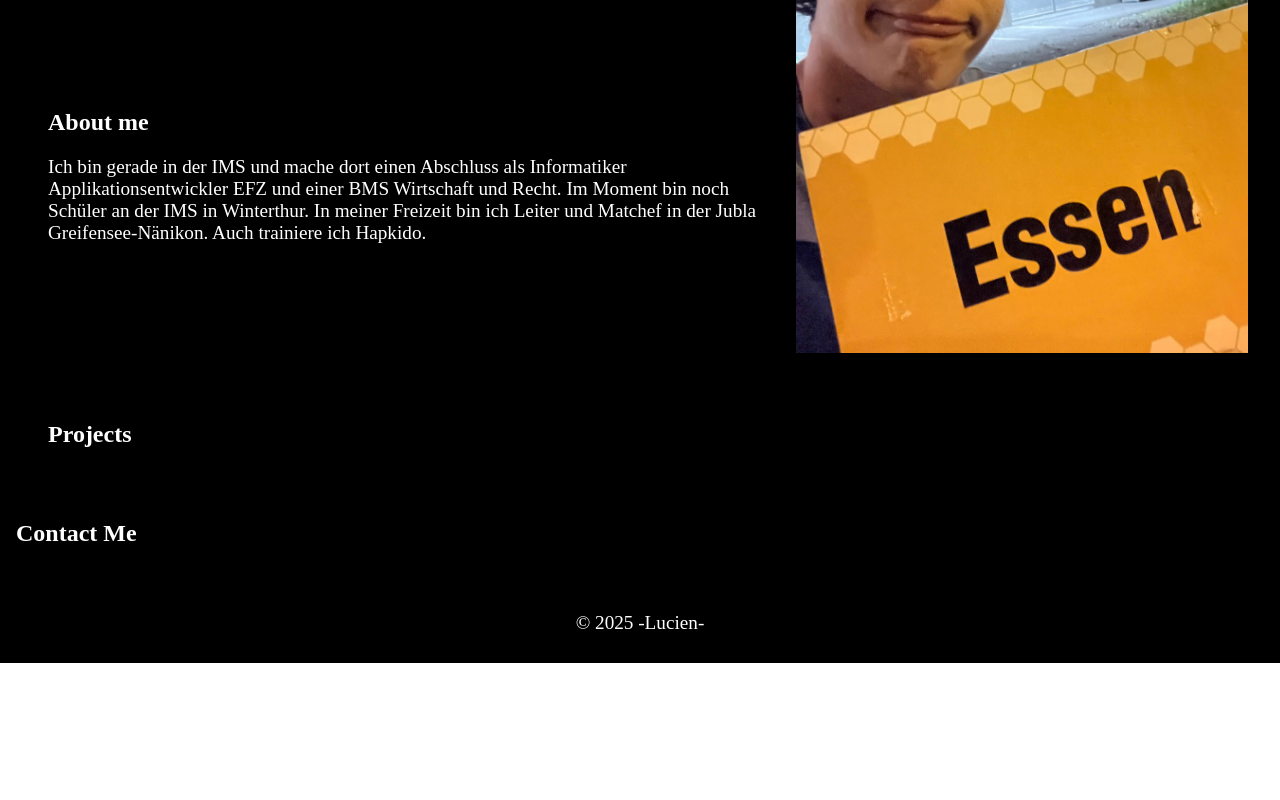
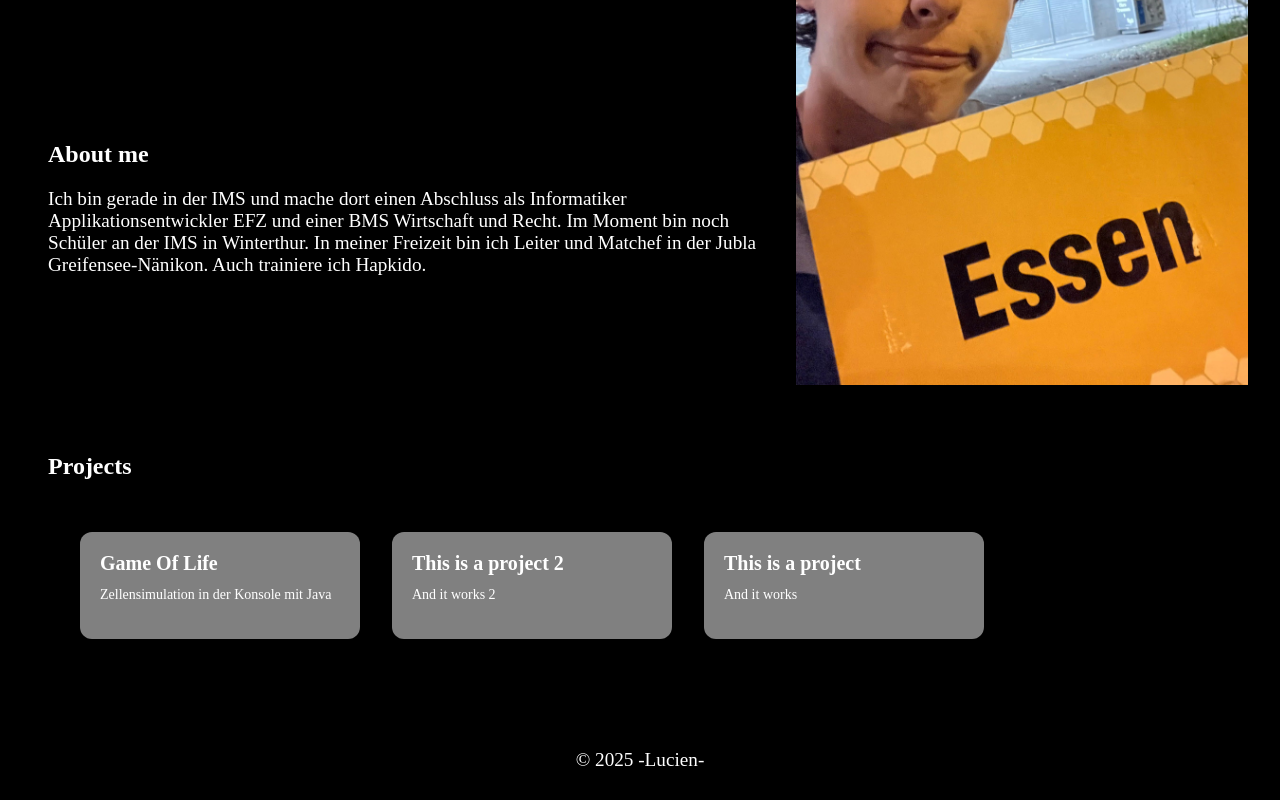
Before and after one commit to Mangorix2/Portfolio, a React (Vite) app: page / in a window 1280 px wide. Shown: the part 411-1211 px from the top of the page. Before the commit the page ends 1074 px from the top, so only its background shows below. Built offline with nearby package versions, Linux system fonts and the light colour scheme.

Commit message:
Projekte-section fertig gemacht und ein bisschen aufgeräumt

```diff
--- a/src/App.css
+++ b/src/App.css
@@ -29,7 +29,7 @@ main {
     background-color: black;
 }
 
- /*Startstyling*/
+/*Startstyling*/
 .Start-container {
     padding: 1rem;
     background-color: black;
@@ -55,19 +55,20 @@ main {
     margin-left: auto;
 }
 
-.sousitem{
+.sousitem {
     margin: 1rem;
 }
 
-h2{
+h2 {
     font-size: 1.5rem;
 }
 
-p{
+p {
     font-size: 1.2rem;
 }
- /* End start
- # Navigation */
+
+/* End start
+# Navigation */
 
 .navbar {
     display: flex;
@@ -92,6 +93,46 @@ p{
 /* End Nav
 Projects */
 
-.projects{
+.projects {
     padding: 2rem;
 }
+
+.project-card{
+    padding: 1rem;
+    display: flex;
+    justify-content: left;
+    flex-direction: row-reverse;
+}
+
+.card {
+    width: 15rem;
+    background: grey;
+    border-radius: 12px;
+    box-shadow: 0 4px 12px rgba(0, 0, 0, 0.1);
+    max-width: 300px;
+    padding: 20px;
+}
+
+.card h2 {
+    margin: 0 0 10px;
+    font-size: 20px;
+}
+
+.card p {
+    margin: 0 0 15px;
+    color: white;
+    font-size: 14px;
+    line-height: 1.4;
+}
+
+a{
+    padding: 1rem;
+    text-decoration: none;
+    color: white;
+}
+
+/**/
+
+.contact {
+    padding: 2rem;
+}
--- a/src/App.jsx
+++ b/src/App.jsx
@@ -1,4 +1,4 @@
-import { SocialIcon } from 'react-social-icons'
+import {SocialIcon} from 'react-social-icons'
 import picture from './assets/me_with_ESSEN.jpg'
 import './App.css'
 
@@ -9,13 +9,12 @@ function App() {
             <header id="header">
                 <nav className="navbar">
                     <div className="left">
-                        <SocialIcon url="https://github.com/Mangorix2" fgColor="white" bgColor="black" />
+                        <SocialIcon url="https://github.com/Mangorix2" fgColor="white" bgColor="black"/>
+                        <SocialIcon url="mailto:deforgelucien@gmail.com" fgColor="white" bgColor="black" />
                     </div>
                     <div className="right">
                         <a className="anchor" href="#aboutMe">About Me</a>
-                        <a className="anchor" href="#skills">Skills</a>
                         <a className="anchor" href="#projects">Projects</a>
-                        <a className="anchor" href="#contact">Contact Me</a>
                     </div>
                 </nav>
             </header>
@@ -38,10 +37,27 @@ function App() {
                     <img className="item" src={picture}/>
                 </section>
                 <section className="projects" id="projects">
-                    <h2>Projects</h2>
-                </section>
-                <section className="contact">
-                    <h1>Contact Me</h1>
+                    <h1>Projects</h1>
+                    <div className="project-card">
+                    <a href="about:blank">
+                        <div className="card">
+                            <h2>This is a project</h2>
+                            <p>And it works</p>
+                        </div>
+                    </a>
+                    <a href="about:blank">
+                        <div className="card">
+                            <h2>This is a project 2</h2>
+                            <p>And it works 2</p>
+                        </div>
+                    </a>
+                    <a href="https://github.com/Mangorix2/GameOfLife">
+                        <div className="card">
+                            <h2>Game Of Life</h2>
+                            <p>Zellensimulation in der Konsole mit Java</p>
+                        </div>
+                    </a>
+                    </div>
                 </section>
             </main>
             <footer id="footer">
--- a/vite.config.js
+++ b/vite.config.js
@@ -4,5 +4,5 @@ import react from '@vitejs/plugin-react'
 // https://vite.dev/config/
 export default defineConfig({
   plugins: [react()],
-  base: "/Portfolio"
+  base: "/Portfolio/"
 })
```
